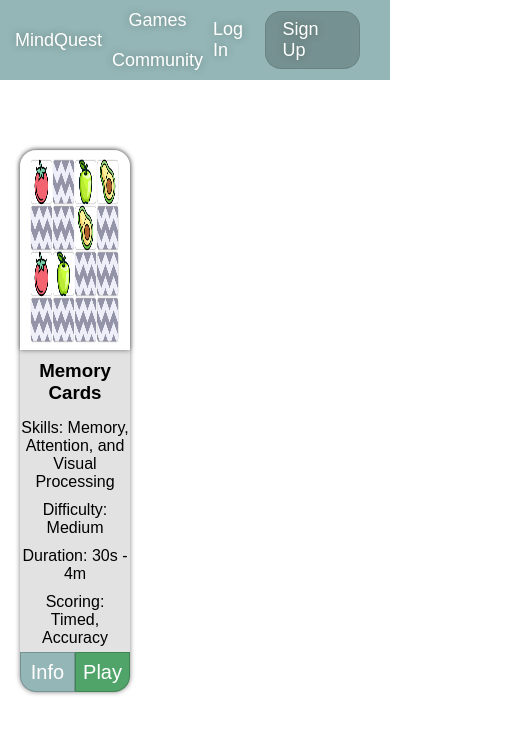
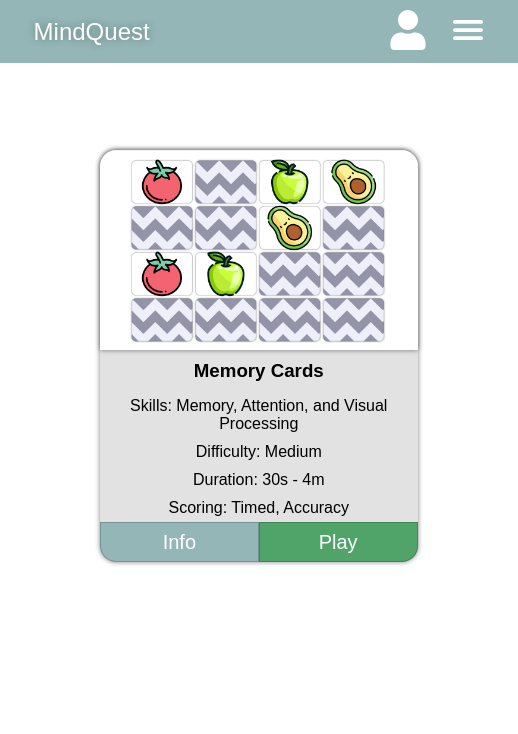
Before and after one commit to yanakolajara/mindquest-frontend, a React (Create React App) app: page / in a window 390 px wide. Shown: the top 734 px of the page, 518 px wide, since content can reach past the window. Built offline with nearby package versions, Linux system fonts and the light colour scheme.

Commit message:
style:home page phone design

```diff
--- a/package.json
+++ b/package.json
@@ -15,6 +15,7 @@
     "fs-react": "^0.0.4",
     "react": "^18.3.1",
     "react-dom": "^18.3.1",
+    "react-icons": "^5.3.0",
     "react-router-dom": "^6.26.0",
     "react-scripts": "5.0.1",
     "sass": "^1.77.8",
--- a/src/components/Navbar/Navbar.scss
+++ b/src/components/Navbar/Navbar.scss
@@ -53,22 +53,49 @@
       }
     }
   }
+  &__icons {
+    display: none;
+  }
 }
 
 @media (max-width: 600px) {
   .navbar {
-    display: flex;
+    grid-template-columns: 30% 70%;
+    height: 63px;
+    padding: 0px 20px;
+    &__logo {
+      &-text {
+        font-size: 24px;
+      }
+    }
 
-    flex-shrink: 0;
-    padding: 0px 20px;
+    &__icons {
+      display: flex;
+      align-items: center;
+      justify-content: end;
+      height: 100%;
+
+      &-account {
+        .icon {
+          font-size: 40px;
+          color: white;
+          margin: 0px 10px;
+        }
+      }
+      &-menu {
+        .icon {
+          font-size: 40px;
+          color: white;
+          margin: 0px 10px;
+        }
+      }
+    }
     &__sections {
-      display: flex;
-      flex-direction: column;
+      display: none;
     }
-    padding: 0px 10px;
-    &__cta {
-      font-size: 18px;
-      padding: 5px;
+
+    &__account {
+      display: none;
     }
   }
 }
--- a/src/components/Navbar/Navbar.tsx
+++ b/src/components/Navbar/Navbar.tsx
@@ -1,5 +1,8 @@
 import React from 'react';
 // import { useNavigate } from 'react-router-dom';
+import { FaUser } from 'react-icons/fa';
+import { IoMenu } from 'react-icons/io5';
+
 import './Navbar.scss';
 
 type Props = {};
@@ -15,6 +18,7 @@ export default function Navbar(props: Props): JSX.Element {
         </a>
       </div>
       <div className='navbar__sections'>
+        <div className='navbar__routes'></div>
         <a className='navbar__cta' href='/'>
           Games
         </a>
@@ -33,6 +37,14 @@ export default function Navbar(props: Props): JSX.Element {
           Sign Up
         </a>
       </div>
+      <div className='navbar__icons'>
+        <a className='navbar__icons-account' href='/'>
+          <FaUser className='icon' />
+        </a>
+        <a className='navbar__icons-menu' href='/'>
+          <IoMenu className='icon' />
+        </a>
+      </div>
     </nav>
   );
 }
--- a/src/routes/Community/Community.tsx
+++ b/src/routes/Community/Community.tsx
@@ -2,7 +2,7 @@ import React from 'react';
 
 type Props = {};
 
-export default function Community({}: Props) {
+export default function Community(props: Props) {
   return (
     <div>
       <p>coming soon</p>
--- a/src/routes/Games/MemoryCards/MemoryCards.scss
+++ b/src/routes/Games/MemoryCards/MemoryCards.scss
@@ -5,5 +5,5 @@
   border-radius: 0.5rem;
   width: 90%;
   height: 90%;
-  max-width: 850px;
+  max-width: 900px;
 }
--- a/src/routes/Games/MemoryCards/components/Board.scss
+++ b/src/routes/Games/MemoryCards/components/Board.scss
@@ -1,29 +1,31 @@
 .game-board {
   width: 100%;
   display: grid;
+  grid-template-columns: repeat(4, 1fr);
+  gap: 10px;
   justify-self: center;
-  gap: 15px;
+  gap: 10px;
 
-  &__8-cards {
-    grid-template-columns: repeat(auto-fill, minmax(200px, 1fr));
-    gap: 10px;
-  }
-  &__12-cards {
-    grid-template-columns: repeat(4, minmax(120px, 150px));
-    grid-auto-rows: 33%;
-  }
-  &__16-cards {
-    grid-template-columns: repeat(auto-fill, minmax(200px, 1fr));
-    gap: 10px;
-  }
+  // &__8-cards {
+  //   grid-template-columns: repeat(auto-fill, minmax(200px, 1fr));
+  //   gap: 10px;
+  // }
+  // &__12-cards {
+  //   grid-template-columns: repeat(4, minmax(120px, 150px));
+  //   grid-auto-rows: 33%;
+  // }
+  // &__16-cards {
+  //   grid-template-columns: repeat(auto-fill, minmax(200px, 1fr));
+  //   gap: 10px;
+  // }
 }
 
 @media (max-width: 600px) {
   .game-board {
-    &__16-cards {
-      grid-template-columns: repeat(auto-fill, minmax(80px, 1fr));
-      grid-auto-rows: 22%;
-      gap: 5px;
-    }
+    // &__16-cards {
+    //   grid-template-columns: repeat(auto-fill, minmax(80px, 1fr));
+    //   grid-auto-rows: 22%;
+    //   gap: 5px;
+    // }
   }
 }
--- a/src/routes/Home/Home.scss
+++ b/src/routes/Home/Home.scss
@@ -4,16 +4,15 @@
 
 .games-container {
   display: grid;
-  grid-template-columns: repeat(auto-fill, minmax(300px, 1fr));
+  justify-content: center;
+  grid-template-columns: repeat(auto-fill, minmax(250px, 1fr));
   gap: 10px;
   padding: 0px 100px;
 }
 
 @media (max-width: 600px) {
   .games-container {
-    display: grid;
-    grid-template-columns: repeat(auto-fill, minmax(100px, 1fr));
-    gap: 10px;
-    padding: 0px 20px;
+    display: flex;
+    margin-bottom: 10px;
   }
 }
```
Also changed, not shown: 1 other file (tests, documents, lock files or other folders).
